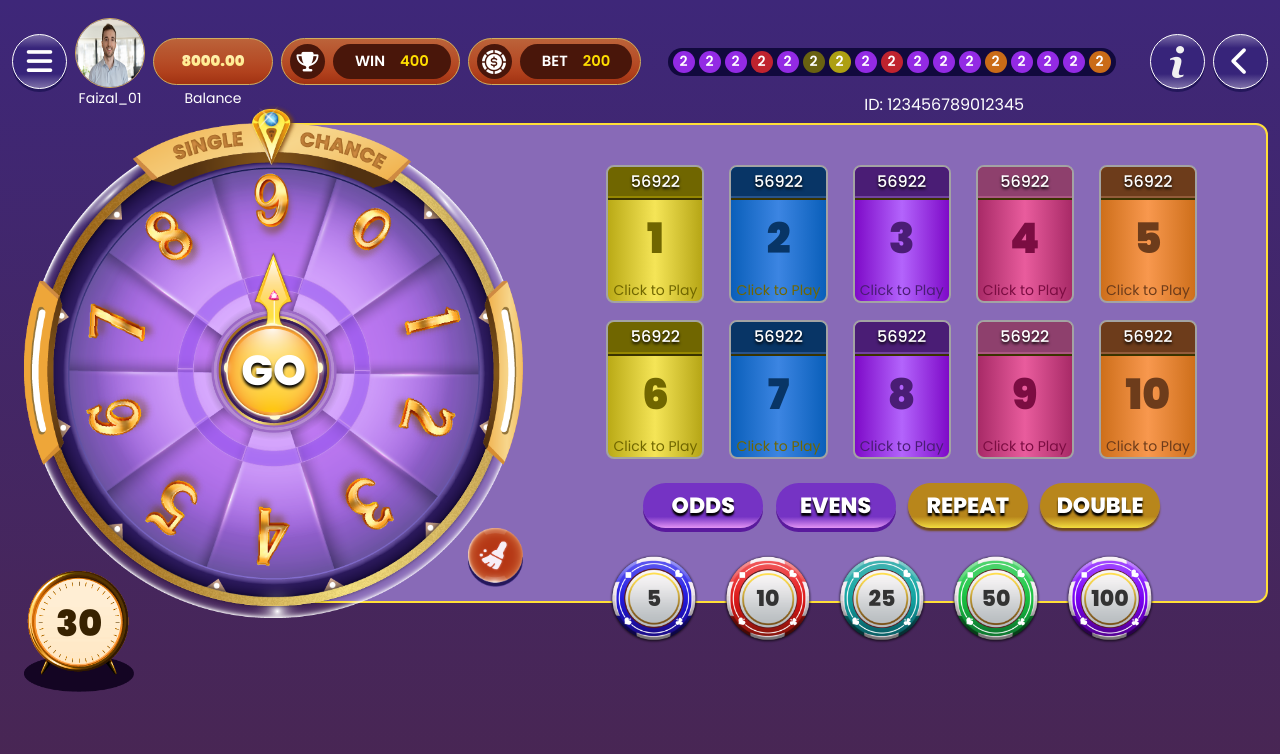
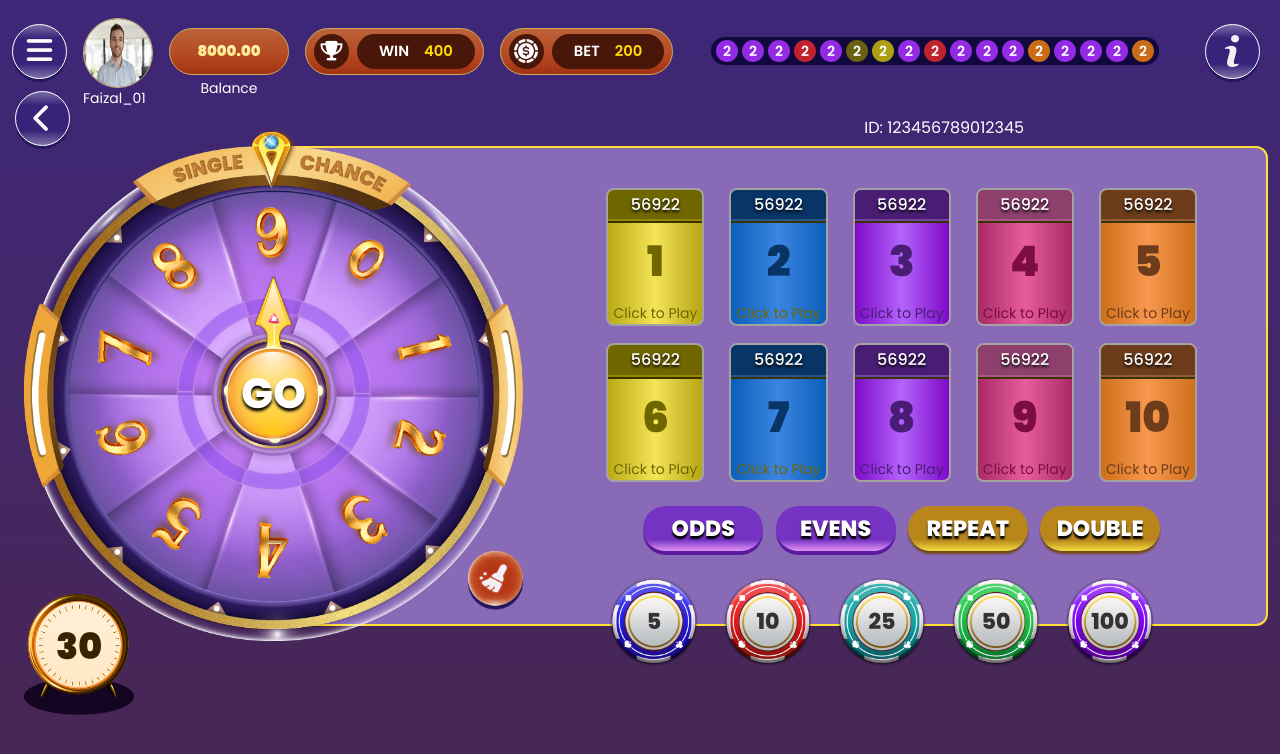
Before and after one commit to pareeklokesh/singlechance, a plain HTML site: page index.html in a window 1280 px wide. Drawn offline with Linux system fonts and the light colour scheme.

Commit message:
Add files via upload

```diff
--- a/assets/css/style.css
+++ b/assets/css/style.css
@@ -199,7 +199,7 @@ border: 0.1px solid #fff !important;
   width: 86%;
 }
 .wheelnumbericon {
-  width: 80%;
+  width: 76%;
   left: 0;
   right: 0;
   margin: auto;
@@ -422,11 +422,20 @@ a {
 
 
 
+
+
 @media (max-width: 1366px) {
   .container {
     max-width: 100%;
     width: 100%;
   }
+  .ab-header {
+  padding-bottom: 60px !important;
+}
+.backbtnpage {
+  bottom: 0px !important;
+}
+
 }
 
 
@@ -438,11 +447,24 @@ a {
   position: relative;
   top: 2px;
 }
+.backbtnpage {
+  position: absolute;
+  bottom: 0;
+  left: 15px;
+}
+.backbtnpage {
+  position: absolute;
+  bottom: -72px;
+  left: 15px;
+}
 
 }
 
 
 @media (max-width: 767px) {
+  .ab-header {
+  padding-bottom: 0px !important;
+}
   .bit-block::before {
     display: none;
 }
@@ -485,7 +507,7 @@ a {
   position: absolute;
   right: -59%;
   transform: rotate(90deg);
-  top: 26%;
+  top: 280px;
   z-index: 1;
   min-width: 475px;
 }
@@ -495,7 +517,7 @@ a {
 .bittimer {
   width: 75px;
   bottom: auto !important;
-  top: -35% !important;
+  top: -25% !important;
 }
 .bittimer span {
   font-size: 22px;
@@ -537,5 +559,8 @@ a {
   bottom: -18px !important;
 font-size: 10px !important;
 }
+.ab-header .ms-3 {
+  margin-left: 4px !important;
+}
 
 }
--- a/index.html
+++ b/index.html
@@ -10,21 +10,21 @@
 	<link href="https://fonts.googleapis.com/css2?family=Poppins:wght@400;500;600;700;800;900&display=swap" rel="stylesheet">
 </head>
 <body>
-<div class="ab-header container-fluid py-3 pt-3">
+<div class="ab-header container-fluid py-3 pt-3 position-relative">
   <div class="row justify-content-between align-items-center">
     <div class="w-auto d-flex align-items-center pe-0">
         <button class="backbtn border-0 lobbymenuBtn"><i class="fa-solid fa-bars"></i></button>
-        <button class="text-center profileBtn border-0 ms-2 p-0"><img src="assets/img/profile.jpg" /><span class="d-block text-center">Faizal_01</span></button>
-        <div class="d-flex ms-2">
+        <button class="text-center profileBtn border-0 ms-3 p-0 position-relative"><img src="assets/img/profile.jpg" /><span class="d-block text-center position-absolute">Faizal_01</span></button>
+        <div class="d-flex ms-3">
         	<div class="winpoint winpoint-blance justify-content-center position-relative" style="min-width: 120px;">
            <strong>8000.00</strong>
            <label class="mb-0 position-absolute w-100 text-center balanceText" style="bottom: -25px;font-size: 14px">Balance</label>
           </div>
-          <div class="winpoint ms-2">
+          <div class="winpoint ms-3">
             <i class="fa-solid fa-trophy"></i>
             <p class="mb-0"><strong>win</strong><span>400</span></p>
           </div>
-          <div class="winpoint ms-2">
+          <div class="winpoint ms-3">
             <i>
             <img src="assets/img/casino-chip.png">
           </i>
@@ -56,7 +56,7 @@
 
       <div class="w-auto d-flex align-items-center ps-0">
       	<button class="backbtn me-2 border-0 ms-2"><img src="assets/img/info.png"></button>
-        <button class="backbtn border-0" data-bs-toggle="modal" data-bs-target="#exitModal"><i class="fa-solid fa-chevron-left"></i></button>
+        <button class="backbtn backbtnpage border-0" data-bs-toggle="modal" data-bs-target="#exitModal"><i class="fa-solid fa-chevron-left"></i></button>
       </div>
 </div>
 </div>
```
